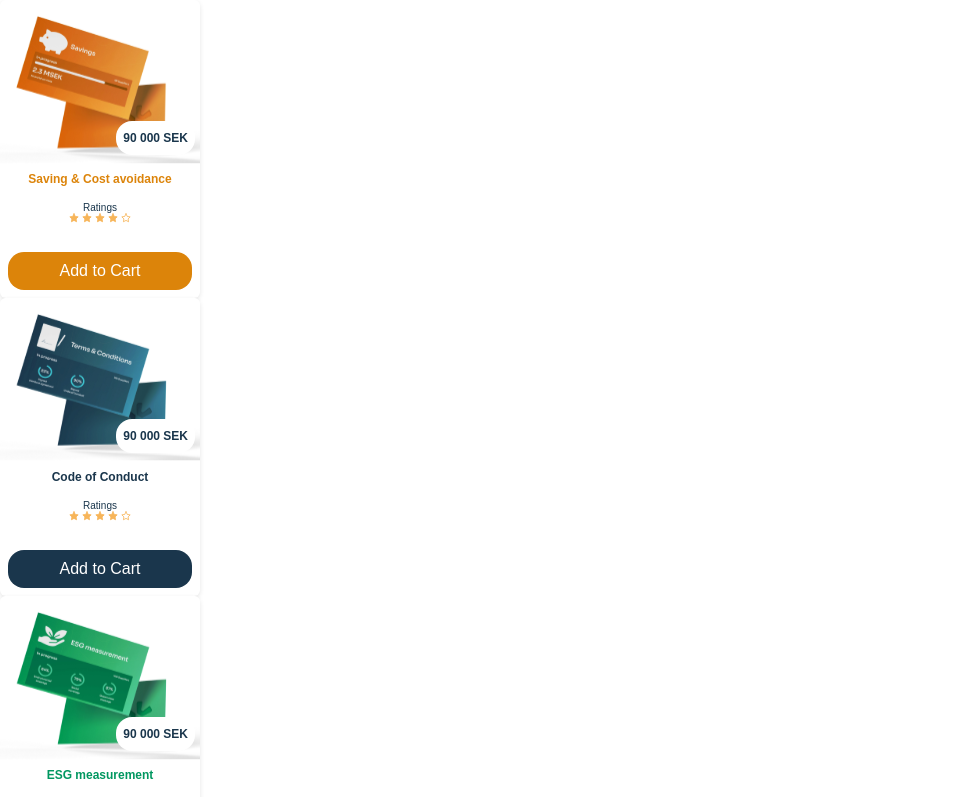
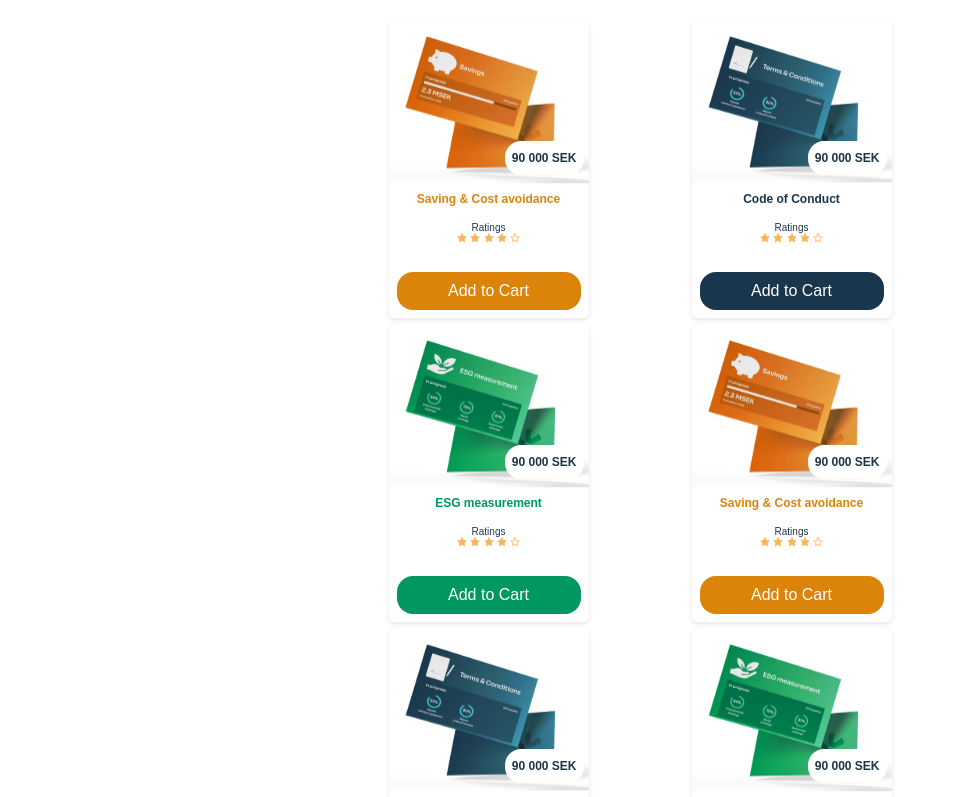
Before and after one commit to crtneko97/review, a Next.js app in the folder my-next-project/: page / in a window 1280 px wide. Shown: the top 797 px of the page, without its empty margins (0-953 px from the left). Built offline with nearby package versions, Linux system fonts and the light colour scheme.

Commit message:
some globals styling to play around with more products first gen

```diff
--- a/my-next-project/public/json/products.json
+++ b/my-next-project/public/json/products.json
@@ -1,4 +1,46 @@
 [
+    {
+      "name": "Saving & Cost avoidance",
+      "rating": 4.0,
+      "price": 90000,
+      "imageUrl": "/images/Product1.svg",
+      "color": "#DC840A"
+    },
+    {
+      "name": "Code of Conduct",
+      "rating": 4.0,
+      "price": 90000,
+      "imageUrl": "/images/Product2.svg",
+      "color": "#1A364C"
+    },
+    {
+      "name": "ESG measurement",
+      "rating": 4.0,
+      "price": 90000,
+      "imageUrl": "/images/Product3.svg",
+      "color": "#009760"
+    },
+    {
+      "name": "Saving & Cost avoidance",
+      "rating": 4.0,
+      "price": 90000,
+      "imageUrl": "/images/Product1.svg",
+      "color": "#DC840A"
+    },
+    {
+      "name": "Code of Conduct",
+      "rating": 4.0,
+      "price": 90000,
+      "imageUrl": "/images/Product2.svg",
+      "color": "#1A364C"
+    },
+    {
+      "name": "ESG measurement",
+      "rating": 4.0,
+      "price": 90000,
+      "imageUrl": "/images/Product3.svg",
+      "color": "#009760"
+    },
     {
       "name": "Saving & Cost avoidance",
       "rating": 4.0,
--- a/my-next-project/src/app/page.tsx
+++ b/my-next-project/src/app/page.tsx
@@ -1,4 +1,7 @@
 'use client';
+import '../styles/globals.scss';
+
+
 import React, { useEffect, useState } from 'react';
 import ProductCard from '../components/productCard/ProductCard';
 import { Product } from '../types/products/product';
@@ -28,11 +31,11 @@ const Home = () => {
   if (error) return <p>{error}</p>;
 
   return (
-    <div>
+    <main>
       {products.map((product, index) => (
         <ProductCard key={index} product={product} />
       ))}
-    </div>
+    </main>
   );
 };
 
--- a/my-next-project/src/components/productCard/ProductCard.scss
+++ b/my-next-project/src/components/productCard/ProductCard.scss
@@ -11,6 +11,12 @@
     flex-direction: column;
     position: relative;
     gap: 4px;
+    transition: transform 0.3s ease, box-shadow 0.3s ease;
+
+    &:hover {
+        transform: rotate(-2deg) translate(-5px, -5px);
+        box-shadow: 0 8px 15px rgba(0, 0, 0, 0.2);
+    }
 
     .product-image {
         position: relative;
@@ -25,7 +31,6 @@
         text-align: center;
     }
 
-
     .product-name {
         font-size: 12px;
         margin: 10px 0;
--- a/my-next-project/src/styles/globals.scss
+++ b/my-next-project/src/styles/globals.scss
@@ -13,9 +13,29 @@ body {
 }
 
 main {
-  display: flex;
-  align-items: center;
-  justify-content: center;
+  display: grid;
+  align-items: start;
+  gap: $radius-s;
   min-height: 100vh;
+  max-width: 50%;
+  padding: 20px;
+  margin: 0 auto;
   text-align: center;
+
+  grid-template-columns: repeat(auto-fill, minmax(200px, 1fr));
+  justify-items: center;
+
+  // fix later on
+  @media (max-width: 1200px) {
+    grid-template-columns: repeat(auto-fill, minmax(180px, 1fr));
+  }
+
+  // fix later on
+  @media (max-width: 768px) {
+    grid-template-columns: repeat(auto-fill, minmax(160px, 1fr));
+  }
+  // fix later on
+  @media (max-width: 576px) {
+    grid-template-columns: repeat(auto-fill, minmax(140px, 1fr));
+  }
 }
```
